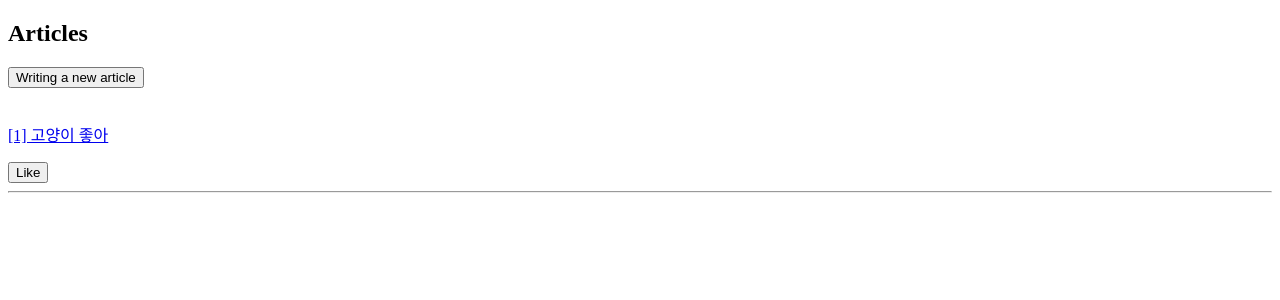
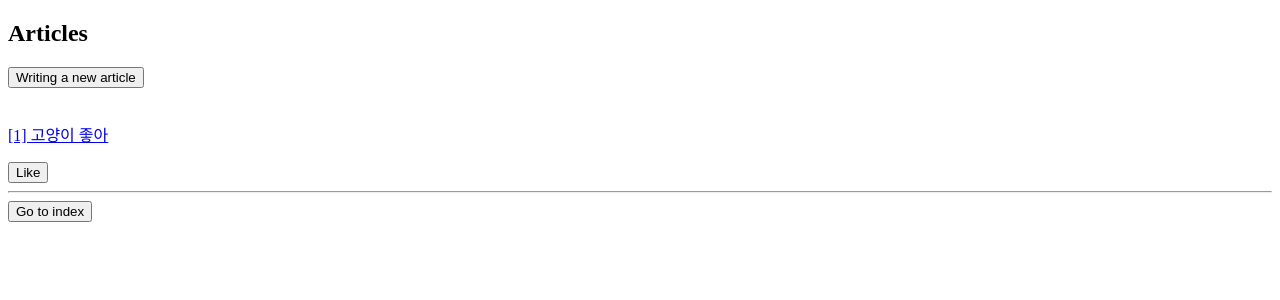
Before and after one commit to minkyungbae/Django, a Django app: page /articles/ in a window 1280 px wide. Shown: the part 29-329 px from the top of the page. Run offline with Django 4.2, Linux system fonts and the light colour scheme; data comes from the database, SQL or seed files in the repository.

Commit message:
Fix code, add Go to index

```diff
--- a/my_first_pjt/articles/templates/articles/articles.html
+++ b/my_first_pjt/articles/templates/articles/articles.html
@@ -23,4 +23,5 @@
 
 {% endfor %}
 
+    <a href='{% url 'index' %}'><button>Go to index</button></a>
 {% endblock content %}
```
